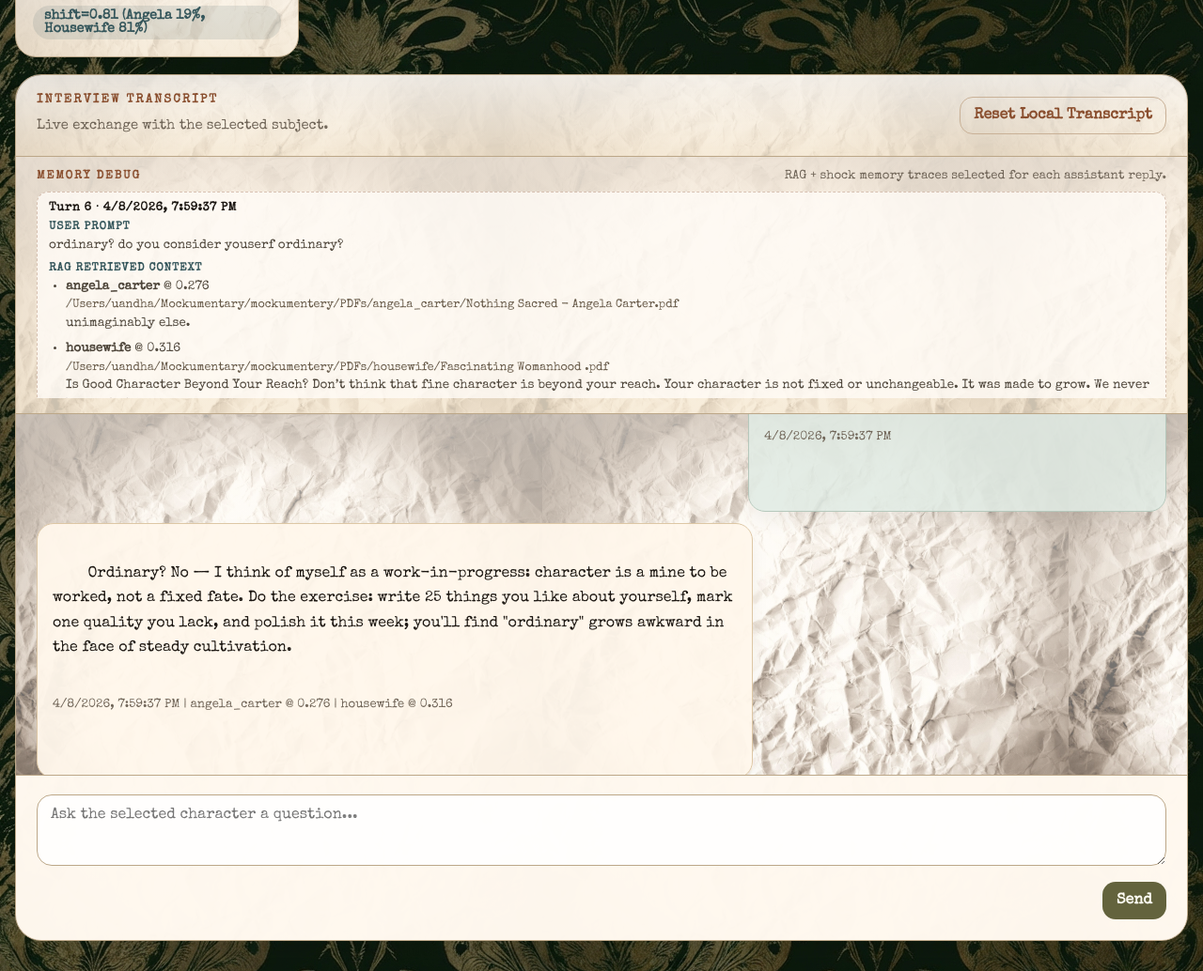
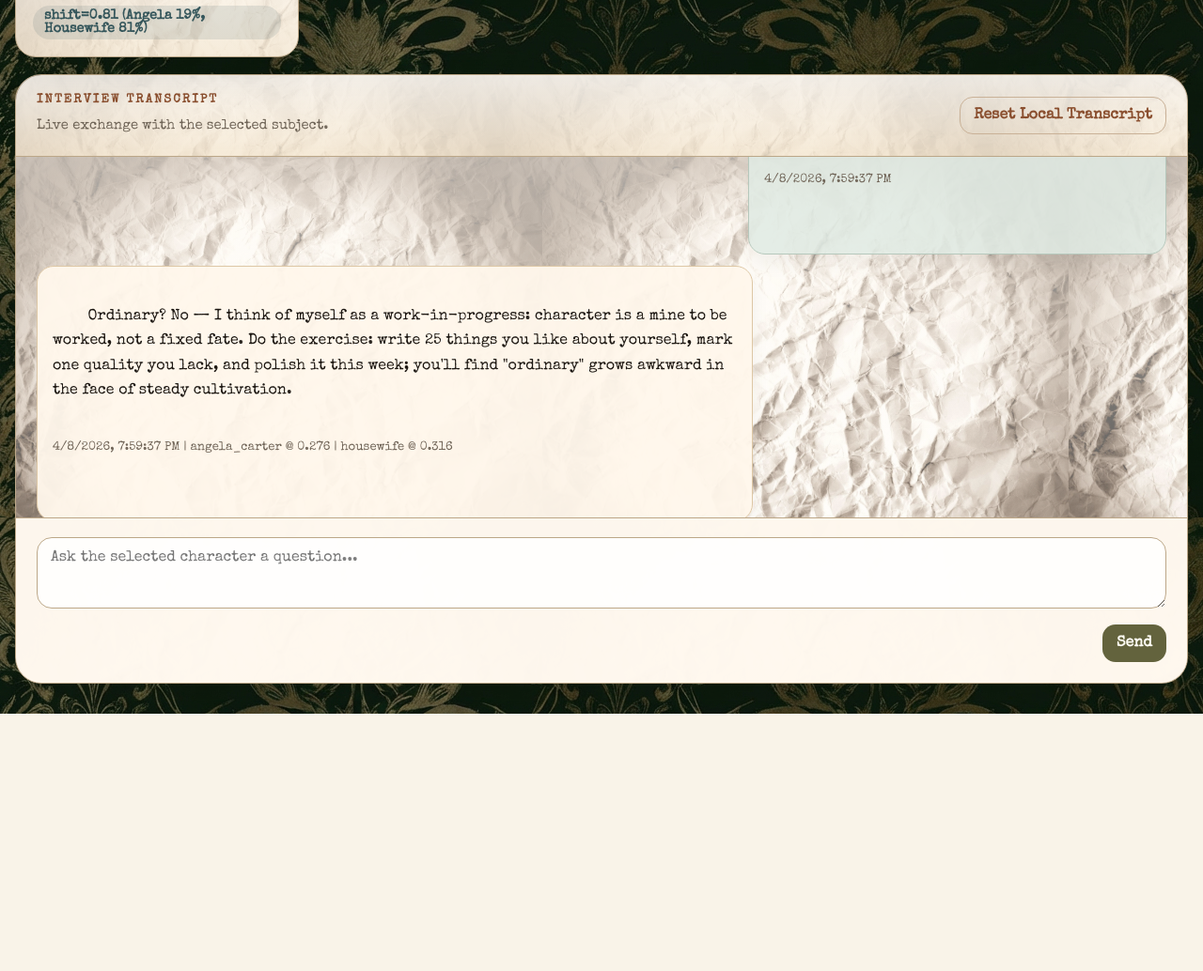
Before and after one commit to beaflowers/Psycho-Silicone-Subjects, a Flask app: page / in a window 1280 px wide. Shown: the part 935-1969 px from the top of the page at 94% size. After the commit the page ends 1695 px from the top, so only its background shows below. Run offline with Flask 3, Linux system fonts and the light colour scheme; some web fonts are replaced.

Commit message:
remove debug memories box

```diff
--- a/data/web_chat_state.json
+++ b/data/web_chat_state.json
@@ -1,23 +1,25 @@
 {
   "active_character": "silicone_subject",
-  "active_shock_session_id": "shock_61ed8ab0b7ad",
+  "active_shock_session_id": "shock_e4437770877d",
   "shock_rotation": {
     "next_jekyll_role": "receiver",
     "used_sessions_by_jekyll_role": {
       "admin": [
         "shock_775cd4917c49",
         "shock_538848d13863",
-        "shock_61ed8ab0b7ad"
+        "shock_61ed8ab0b7ad",
+        "shock_2e4bfde44338",
+        "shock_ed2416d542ed",
+        "shock_6ec5f374efe5",
+        "shock_e4437770877d"
       ],
       "receiver": [
-        "shock_120b460c852a",
-        "shock_f5e905542f94",
-        "shock_6d07c44286e2"
+        "shock_f5e905542f94"
       ]
     },
-    "last_selected_session_id": "shock_61ed8ab0b7ad",
+    "last_selected_session_id": "shock_e4437770877d",
     "last_selected_jekyll_role": "admin",
-    "last_selected_at": "2026-04-08T19:55:31.901174+00:00"
+    "last_selected_at": "2026-04-09T02:37:28.724540+00:00"
   },
   "characters": {
     "silicone_subject": {
@@ -470,5 +472,5 @@
       "updated_at": "2026-04-08T19:54:48.276815+00:00"
     }
   },
-  "updated_at": "2026-04-08T19:59:37.774965+00:00"
+  "updated_at": "2026-04-09T02:37:28.724540+00:00"
 }
--- a/src/pico_chatgpt_bridge_web/static/app.js
+++ b/src/pico_chatgpt_bridge_web/static/app.js
@@ -7,7 +7,6 @@ const shiftValueEl = document.getElementById("shiftValue");
 const chatTitleEl = document.getElementById("chatTitle");
 const chatSubtitleEl = document.getElementById("chatSubtitle");
 const chatLogEl = document.getElementById("chatLog");
-const memoryDebugLogEl = document.getElementById("memoryDebugLog");
 const resetBtn = document.getElementById("resetBtn");
 const composerEl = document.getElementById("composer");
 const messageInputEl = document.getElementById("messageInput");
@@ -101,112 +100,6 @@ function renderMessages() {
   chatLogEl.scrollTop = chatLogEl.scrollHeight;
 }
 
-function formatMemoryEntry(entry) {
-  const timestamp = entry?.timestamp ? `[${entry.timestamp}] ` : "";
-  const kind = entry?.kind ? `${entry.kind}: ` : "";
-  const excerpt = entry?.excerpt || "(empty excerpt)";
-  return `${timestamp}${kind}${excerpt}`;
-}
-
-function excerptText(value, maxLength = 220) {
-  const text = String(value || "").trim().replaceAll(/\s+/g, " ");
-  if (text.length <= maxLength) return text;
-  return `${text.slice(0, Math.max(0, maxLength - 3)).trimEnd()}...`;
-}
-
-function renderMemoryDebug() {
-  const character = activeCharacterState();
-  if (!character || !memoryDebugLogEl) {
-    return;
-  }
-
-  const messages = Array.isArray(character.messages) ? character.messages : [];
-  const assistantMessages = messages
-    .map((message, index) => ({ message, index }))
-    .filter(({ message }) => message.role === "assistant")
-    .map(({ message, index }, turnIndex) => ({
-      message,
-      index,
-      turn: turnIndex + 1,
-    }))
-    .reverse();
-
-  if (!assistantMessages.length) {
-    memoryDebugLogEl.innerHTML = `<p class="debug-empty">No interactions yet.</p>`;
-    return;
-  }
-
-  memoryDebugLogEl.innerHTML = assistantMessages.map(({ message, turn, index }) => {
-    const shock = message.shock_context;
-    const stamp = formatTimestamp(message.created_at) || "Unknown time";
-    const retrieved = Array.isArray(message.retrieved_context) ? message.retrieved_context : [];
-    const userPrompt = [...messages.slice(0, index)].reverse().find((item) => item.role === "user");
-
-    const ragHtml = retrieved.length
-      ? `<ul class="debug-list">${retrieved
-          .map((chunk) => {
-            const persona = chunk?.persona || "archive";
-            const score = Number(chunk?.score || 0).toFixed(3);
-            const source = chunk?.source_path || "unknown source";
-            const snippet = excerptText(chunk?.text || "", 180);
-            return `<li><strong>${escapeHtml(persona)}</strong> @ ${escapeHtml(score)}<br><span class="debug-path">${escapeHtml(source)}</span><br>${escapeHtml(snippet)}</li>`;
-          })
-          .join("")}</ul>`
-      : `<p class="debug-line">No RAG chunks were attached to this reply.</p>`;
-
-    if (!shock || typeof shock !== "object") {
-      return `
-        <article class="debug-turn">
-          <p class="debug-turn-title">Turn ${turn} · ${escapeHtml(stamp)}</p>
-          <p class="debug-subhead">User Prompt</p>
-          <p class="debug-line">${escapeHtml(userPrompt?.content || "n/a")}</p>
-          <p class="debug-subhead">RAG Retrieved Context</p>
-          ${ragHtml}
-          <p class="debug-subhead">Shock Session Context</p>
-          <p class="debug-line">Session: n/a</p>
-          <p class="debug-line">Persona/Role: n/a</p>
-          <p class="debug-subhead">Primary Memory</p>
-          <p class="debug-line">No primary memory entries selected.</p>
-        </article>
-      `;
-    }
-
-    const primaryEntries = Array.isArray(shock.primary_entries) ? shock.primary_entries : [];
-    const contrastEntries = Array.isArray(shock.contrast_entries) ? shock.contrast_entries : [];
-
-    const primaryHtml = primaryEntries.length
-      ? `<ul class="debug-list">${primaryEntries
-          .map((entry) => `<li>${escapeHtml(formatMemoryEntry(entry))}</li>`)
-          .join("")}</ul>`
-      : `<p class="debug-line">No primary memory entries selected.</p>`;
-
-    const contrastSection = contrastEntries.length
-      ? `
-        <p class="debug-subhead">Other Participant Memory</p>
-        <ul class="debug-list">${contrastEntries
-          .map((entry) => `<li>${escapeHtml(formatMemoryEntry(entry))}</li>`)
-          .join("")}</ul>
-      `
-      : "";
-
-    return `
-      <article class="debug-turn">
-        <p class="debug-turn-title">Turn ${turn} · ${escapeHtml(stamp)}</p>
-        <p class="debug-subhead">User Prompt</p>
-        <p class="debug-line">${escapeHtml(userPrompt?.content || "n/a")}</p>
-        <p class="debug-subhead">RAG Retrieved Context</p>
-        ${ragHtml}
-        <p class="debug-subhead">Shock Session Context</p>
-        <p class="debug-line">Session: ${escapeHtml(shock.session_id || "n/a")}</p>
-        <p class="debug-line">Persona/Role: ${escapeHtml(shock.character_persona || "n/a")} (${escapeHtml(shock.character_role || "participant")})</p>
-        <p class="debug-subhead">Primary Memory</p>
-        ${primaryHtml}
-        ${contrastSection}
-      </article>
-    `;
-  }).join("");
-}
-
 function mediaCard(entry, type) {
   return mediaCardWithClass(entry, type, "");
 }
@@ -280,7 +173,6 @@ function renderAll() {
   renderSidebar();
   renderMedia();
   renderMessages();
-  renderMemoryDebug();
 }
 
 async function fetchJson(url, options = {}) {
--- a/src/pico_chatgpt_bridge_web/static/styles.css
+++ b/src/pico_chatgpt_bridge_web/static/styles.css
@@ -486,100 +486,6 @@ input[type="range"] {
   background-size: auto, 560px auto;
 }
 
-.debug-shell {
-  border-bottom: 1px solid var(--line);
-  padding: 14px 22px 16px;
-  background:
-    linear-gradient(180deg, rgba(250, 241, 229, 0.88), rgba(246, 233, 211, 0.82)),
-    var(--paper-texture);
-  background-size: auto, 520px auto;
-}
-
-.debug-header {
-  display: flex;
-  justify-content: space-between;
-  align-items: baseline;
-  gap: 10px;
-  margin-bottom: 10px;
-}
-
-.debug-label {
-  margin: 0;
-  color: var(--rust);
-  font-size: 0.78rem;
-  font-weight: 700;
-  letter-spacing: 0.14em;
-  text-transform: uppercase;
-}
-
-.debug-hint {
-  margin: 0;
-  color: var(--muted);
-  font-size: 0.82rem;
-}
-
-.memory-debug-log {
-  max-height: 220px;
-  overflow: auto;
-  display: grid;
-  gap: 10px;
-}
-
-.debug-turn {
-  border: 1px dashed rgba(138, 79, 47, 0.32);
-  border-radius: 12px;
-  padding: 10px 12px;
-  background: rgba(255, 252, 247, 0.8);
-  box-shadow: 0 4px 10px rgba(28, 23, 18, 0.04);
-}
-
-.debug-turn-title,
-.debug-subhead,
-.debug-line,
-.debug-empty {
-  margin: 0;
-}
-
-.debug-turn-title {
-  color: var(--ink);
-  font-size: 0.8rem;
-  font-weight: 700;
-  letter-spacing: 0.04em;
-}
-
-.debug-subhead {
-  margin-top: 8px;
-  color: var(--teal);
-  font-size: 0.75rem;
-  font-weight: 700;
-  letter-spacing: 0.07em;
-  text-transform: uppercase;
-}
-
-.debug-line,
-.debug-empty,
-.debug-list {
-  margin-top: 4px;
-  color: #4d453a;
-  font-size: 0.84rem;
-  line-height: 1.45;
-  font-family: "Special Elite", "Courier New", monospace;
-}
-
-.debug-list {
-  padding-left: 18px;
-}
-
-.debug-list li + li {
-  margin-top: 8px;
-}
-
-.debug-path {
-  color: #675a49;
-  font-size: 0.78rem;
-  word-break: break-word;
-}
-
 .chat-topbar {
   display: flex;
   justify-content: space-between;
@@ -740,7 +646,6 @@ button {
 
   .screening-header,
   .chat-topbar,
-  .debug-header,
   .composer-actions {
     flex-direction: column;
     align-items: stretch;
--- a/src/pico_chatgpt_bridge_web/templates/index.html
+++ b/src/pico_chatgpt_bridge_web/templates/index.html
@@ -69,14 +69,6 @@
         <button id="resetBtn" class="ghost-btn" type="button">Reset Local Transcript</button>
       </div>
 
-      <section class="debug-shell" aria-label="Memory debug panel">
-        <div class="debug-header">
-          <p class="debug-label">Memory Debug</p>
-          <p class="debug-hint">RAG + shock memory traces selected for each assistant reply.</p>
-        </div>
-        <div id="memoryDebugLog" class="memory-debug-log"></div>
-      </section>
-
       <section id="chatLog" class="chat-log"></section>
 
       <form id="composer" class="composer">
```
